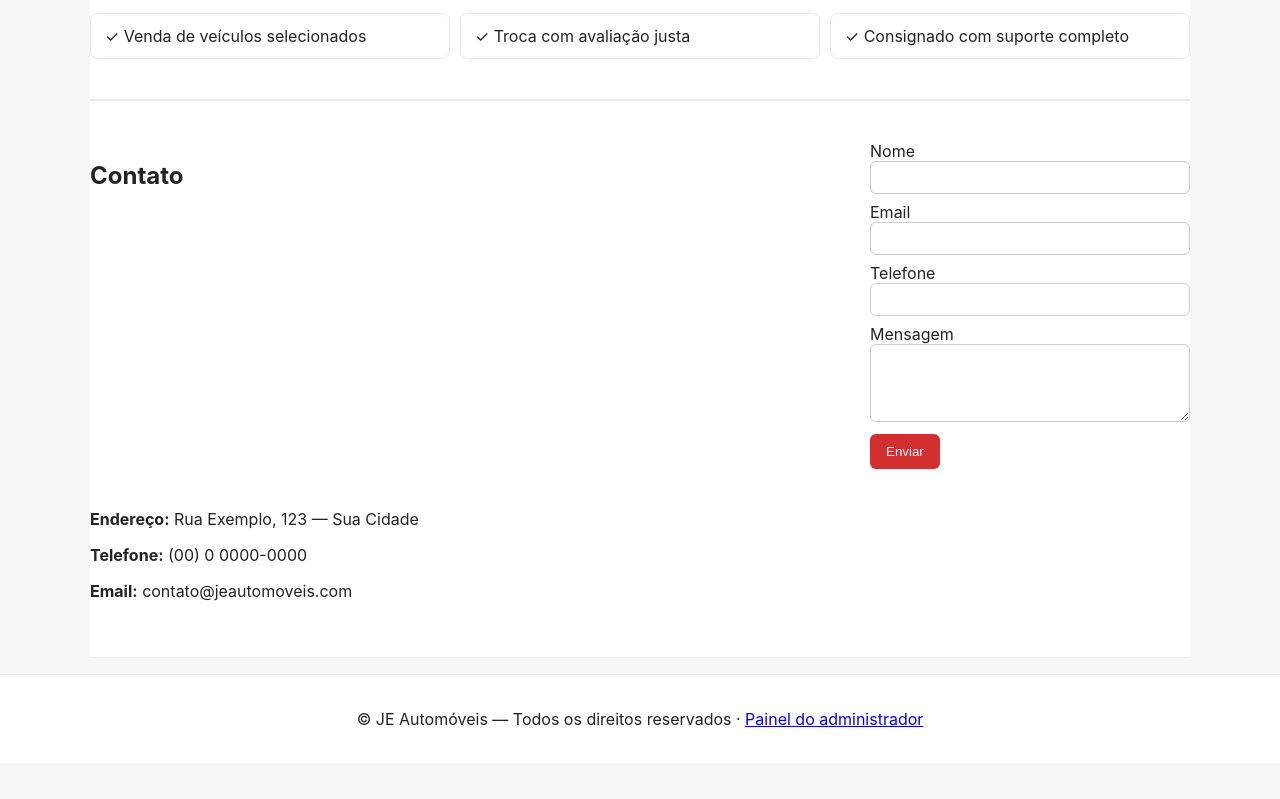
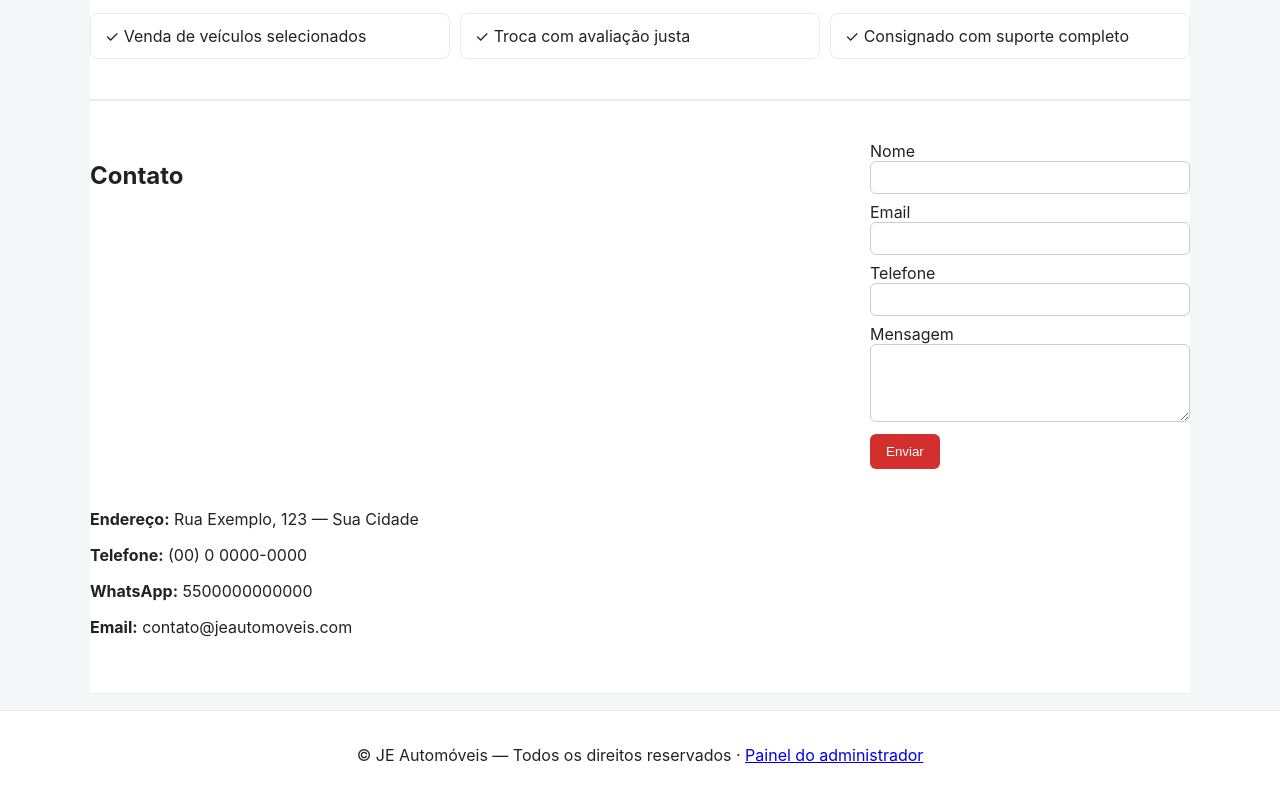
Before and after one commit to cunha995/je-automoveis, a plain HTML site: page index.html in a window 1280 px wide. Shown: the part 1819-2618 px from the top of the page. Before the commit the page ends 2582 px from the top, so only its background shows below. Drawn offline with Linux system fonts and the light colour scheme; no server answers.

Commit message:
fix: whatsapp do site atualizado via painel admin

```diff
--- a/admin.js
+++ b/admin.js
@@ -292,6 +292,7 @@ async function loadSiteSettings() {
     : '';
   settingsForm.elements.storeAddress.value = settings.storeAddress || '';
   settingsForm.elements.storePhone.value = settings.storePhone || '';
+  settingsForm.elements.storeWhatsapp.value = settings.storeWhatsapp || '';
   settingsForm.elements.storeEmail.value = settings.storeEmail || '';
 }
 
@@ -389,6 +390,7 @@ settingsForm.addEventListener('submit', async (event) => {
     aboutHighlights: settingsForm.elements.aboutHighlights.value,
     storeAddress: settingsForm.elements.storeAddress.value,
     storePhone: settingsForm.elements.storePhone.value,
+    storeWhatsapp: settingsForm.elements.storeWhatsapp.value,
     storeEmail: settingsForm.elements.storeEmail.value,
   };
 
--- a/backend/data/site-settings.json
+++ b/backend/data/site-settings.json
@@ -8,5 +8,6 @@
   ],
   "storeAddress": "Rua Exemplo, 123 — Sua Cidade",
   "storePhone": "(00) 0 0000-0000",
+  "storeWhatsapp": "5500000000000",
   "storeEmail": "contato@jeautomoveis.com"
 }
--- a/backend/index.js
+++ b/backend/index.js
@@ -67,6 +67,7 @@ function defaultSiteSettings() {
     ],
     storeAddress: 'Rua Exemplo, 123 — Sua Cidade',
     storePhone: '(00) 0 0000-0000',
+    storeWhatsapp: '5500000000000',
     storeEmail: 'contato@jeautomoveis.com',
   };
 }
@@ -356,6 +357,7 @@ app.put('/api/admin/site-settings', requireAdmin, (req, res) => {
     aboutHighlights,
     storeAddress,
     storePhone,
+    storeWhatsapp,
     storeEmail,
   } = req.body || {};
 
@@ -372,6 +374,7 @@ app.put('/api/admin/site-settings', requireAdmin, (req, res) => {
     aboutHighlights: normalizedHighlights,
     storeAddress: storeAddress !== undefined ? String(storeAddress).trim() : undefined,
     storePhone: storePhone !== undefined ? String(storePhone).trim() : undefined,
+    storeWhatsapp: storeWhatsapp !== undefined ? String(storeWhatsapp).trim() : undefined,
     storeEmail: storeEmail !== undefined ? String(storeEmail).trim() : undefined,
   });
 
--- a/index.html
+++ b/index.html
@@ -81,6 +81,7 @@
       <div class="contact-info">
         <p><strong>Endereço:</strong> <span id="storeAddress">Rua Exemplo, 123 — Sua Cidade</span></p>
         <p><strong>Telefone:</strong> <span id="storePhone">(00) 0 0000-0000</span></p>
+        <p><strong>WhatsApp:</strong> <span id="storeWhatsapp">5500000000000</span></p>
         <p><strong>Email:</strong> <span id="storeEmail">contato@jeautomoveis.com</span></p>
       </div>
     </section>
--- a/scripts.js
+++ b/scripts.js
@@ -5,7 +5,7 @@
 // const BACKEND_URL = 'https://je-backend.onrender.com';
 // If left empty the frontend will POST to a relative `/contact` path.
 const BACKEND_URL = 'https://je-automoveis.onrender.com';
-const WHATSAPP_NUMBER = '5500000000000';
+let STORE_WHATSAPP_NUMBER = '5500000000000';
 
 const fallbackVehicles = [
   {
@@ -81,6 +81,7 @@ const fallbackBanners = [
 
 let currentBannerIndex = 0;
 let bannerIntervalId = null;
+let currentVehiclesCache = [];
 
 const fallbackSiteSettings = {
   aboutTitle: 'Sobre a JE Automóveis',
@@ -92,6 +93,7 @@ const fallbackSiteSettings = {
   ],
   storeAddress: 'Rua Exemplo, 123 — Sua Cidade',
   storePhone: '(00) 0 0000-0000',
+  storeWhatsapp: '5500000000000',
   storeEmail: 'contato@jeautomoveis.com',
 };
 
@@ -116,18 +118,19 @@ function toAbsoluteImage(pathValue, fallbackTitle = 'JE Automóveis') {
 }
 
 function renderVehicles(vehicles) {
+  currentVehiclesCache = Array.isArray(vehicles) ? vehicles : [];
   const grid = document.getElementById('vehicleGrid');
   if (!grid) return;
 
-  if (!vehicles.length) {
+  if (!currentVehiclesCache.length) {
     grid.innerHTML = '<p>Nenhum veículo cadastrado no momento.</p>';
     return;
   }
 
-  grid.innerHTML = vehicles.map((vehicle) => {
+  grid.innerHTML = currentVehiclesCache.map((vehicle) => {
     const isSold = vehicle.sold === true || /vendid/i.test(String(vehicle.status || ''));
     const message = encodeURIComponent(`Olá! Tenho interesse no veículo ${vehicle.model} ${vehicle.year}.`);
-    const whatsappLink = `https://wa.me/${WHATSAPP_NUMBER}?text=${message}`;
+    const whatsappLink = `https://wa.me/${STORE_WHATSAPP_NUMBER}?text=${message}`;
     const fallback = createFallbackImage(`${vehicle.model} ${vehicle.year}`);
 
     return `
@@ -168,7 +171,7 @@ function renderSellers(sellers) {
   }
 
   grid.innerHTML = sellers.map((seller) => {
-    const sellerPhone = (seller.whatsapp || WHATSAPP_NUMBER).replace(/\D/g, '');
+    const sellerPhone = (seller.whatsapp || STORE_WHATSAPP_NUMBER).replace(/\D/g, '');
     const text = encodeURIComponent(`Olá ${seller.name}, vi seu contato no site da JE Automóveis e quero mais informações.`);
     const link = `https://wa.me/${sellerPhone}?text=${text}`;
     const fallback = createFallbackImage(seller.name || 'Vendedor');
@@ -275,12 +278,16 @@ function renderSiteSettings(settings) {
   const aboutHighlights = document.getElementById('aboutHighlights');
   const storeAddress = document.getElementById('storeAddress');
   const storePhone = document.getElementById('storePhone');
+  const storeWhatsapp = document.getElementById('storeWhatsapp');
   const storeEmail = document.getElementById('storeEmail');
+
+  STORE_WHATSAPP_NUMBER = String(safe.storeWhatsapp || '').replace(/\D/g, '') || '5500000000000';
 
   if (aboutTitle) aboutTitle.textContent = safe.aboutTitle;
   if (aboutText) aboutText.textContent = safe.aboutText;
   if (storeAddress) storeAddress.textContent = safe.storeAddress;
   if (storePhone) storePhone.textContent = safe.storePhone;
+  if (storeWhatsapp) storeWhatsapp.textContent = STORE_WHATSAPP_NUMBER;
   if (storeEmail) storeEmail.textContent = safe.storeEmail;
 
   if (aboutHighlights) {
@@ -290,6 +297,10 @@ function renderSiteSettings(settings) {
     aboutHighlights.innerHTML = highlights
       .map((item) => `<div class="highlight-item">✓ ${item}</div>`)
       .join('');
+  }
+
+  if (currentVehiclesCache.length) {
+    renderVehicles(currentVehiclesCache);
   }
 }
 
```
Also changed, not shown: admin.html (+3 -0 lines).
